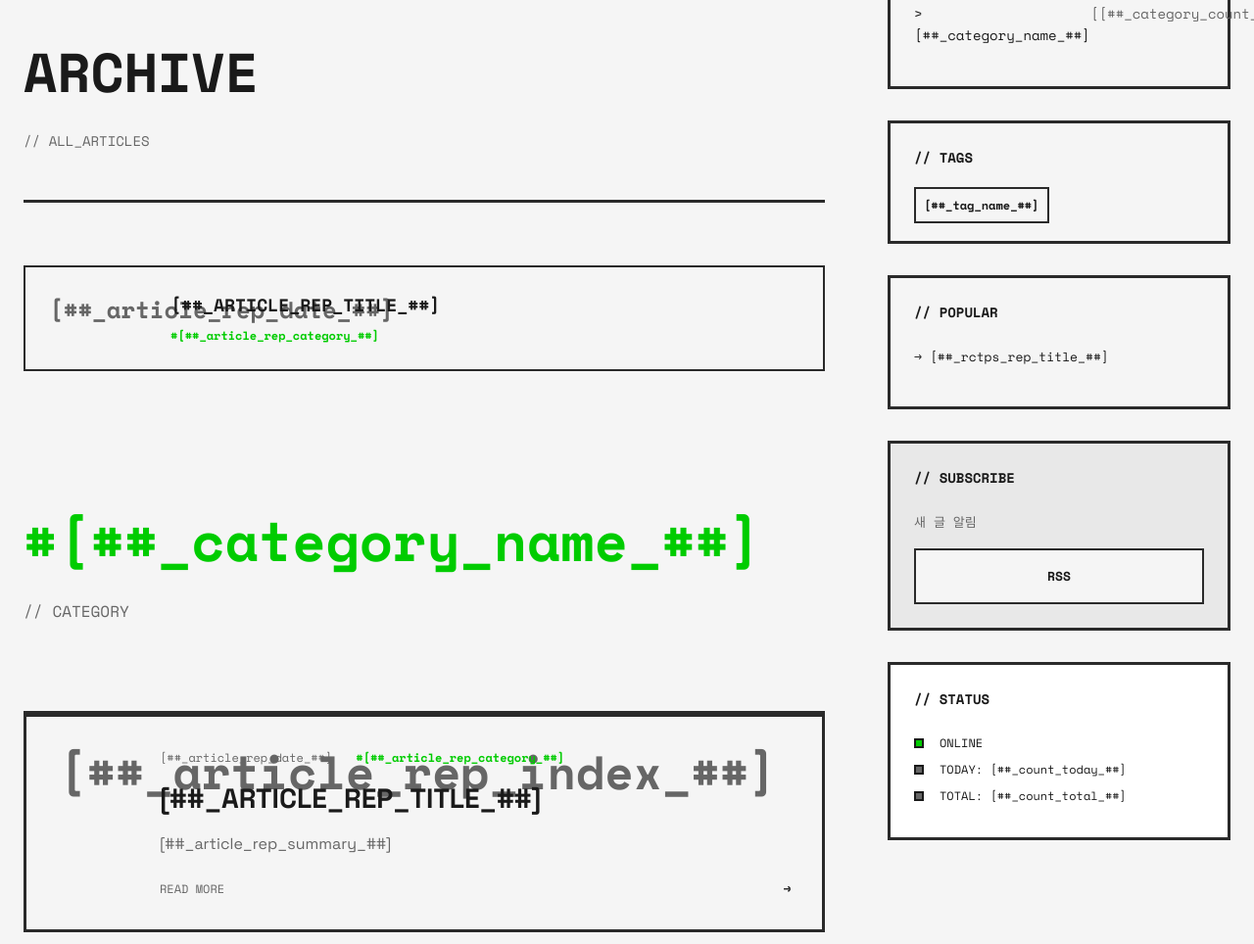
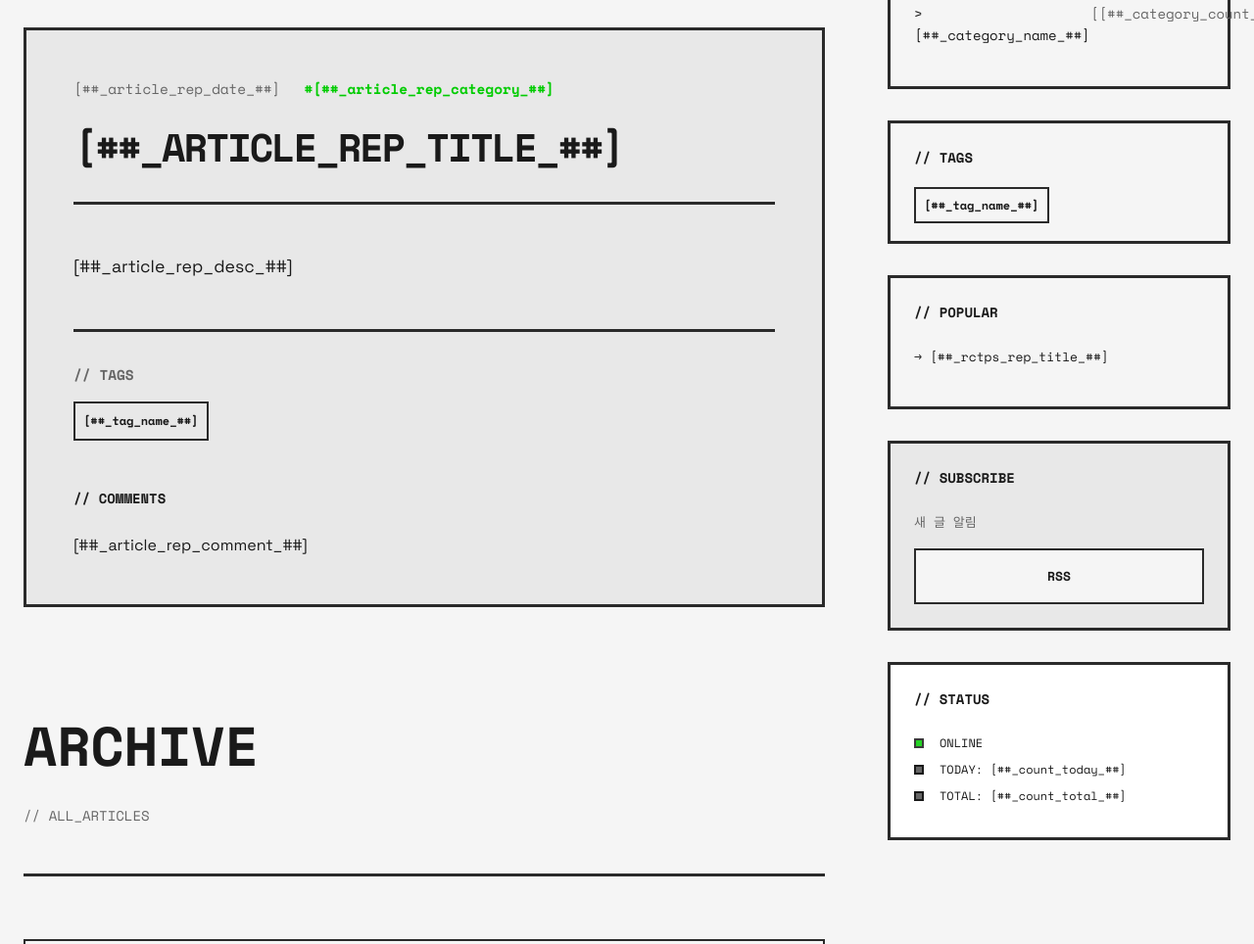
Before and after one commit to gunjourain112/brutalism-tistory-theme, a plain HTML site: page skin.html in a window 1280 px wide. Shown: the part 415-1379 px from the top of the page at 98% size. Drawn offline with nearby package versions, Linux system fonts and the light colour scheme.

Commit message:
fix: Add s_article_protected for article detail page

```diff
--- a/skin.html
+++ b/skin.html
@@ -5,7 +5,7 @@
     <meta charset="UTF-8">
     <meta name="viewport" content="width=device-width, initial-scale=1.0">
     <title>[##_page_title_##]</title>
-    <link rel="stylesheet" href="./style.css?v=20251028002">
+    <link rel="stylesheet" href="./style.css?v=20251028003">
     <link rel="preconnect" href="https://fonts.googleapis.com">
     <link rel="preconnect" href="https://fonts.gstatic.com" crossorigin>
     <link
@@ -74,6 +74,41 @@
                         </div>
                     </article>
                     </s_article_rep>
+
+                    <!-- Article Detail (Protected) -->
+                    <s_article_protected>
+                    <article class="article-detail">
+                        <header class="article-detail-header">
+                            <div class="article-meta-large">
+                                <span class="article-date">[##_article_rep_date_##]</span>
+                                <span class="article-tag">#[##_article_rep_category_##]</span>
+                            </div>
+                            <h1 class="article-detail-title">
+                                [##_article_rep_title_##]
+                            </h1>
+                        </header>
+
+                        <div class="article-body">
+                            [##_article_rep_desc_##]
+                        </div>
+
+                        <footer class="article-detail-footer">
+                            <s_tag_list>
+                            <div class="tags-section">
+                                <div class="tags-label">// TAGS</div>
+                                <div class="tags-list">
+                                    <a href="[##_tag_link_##]" class="tag">[##_tag_name_##]</a>
+                                </div>
+                            </div>
+                            </s_tag_list>
+
+                            <div class="comments-section">
+                                <h3 class="sidebar-title">// COMMENTS</h3>
+                                [##_article_rep_comment_##]
+                            </div>
+                        </footer>
+                    </article>
+                    </s_article_protected>
 
                     <!-- Archive Page -->
                     <s_archive>
@@ -287,7 +322,7 @@
             }
         })();
     </script>
-    <script src="./images/script.js?v=20251028002"></script>
+    <script src="./images/script.js?v=20251028003"></script>
 </body>
 
 </html>
```
Lines whose indentation alone changed are shown as unchanged.
